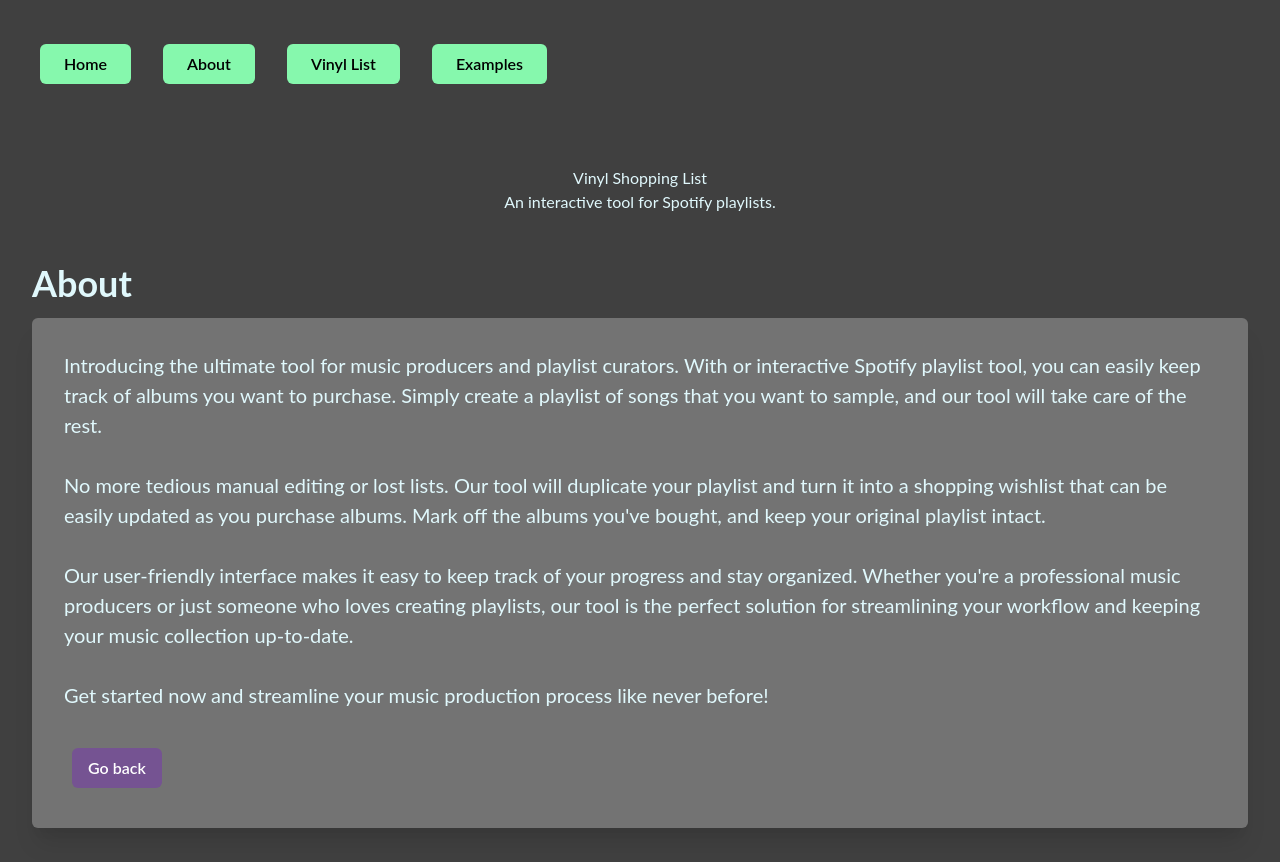
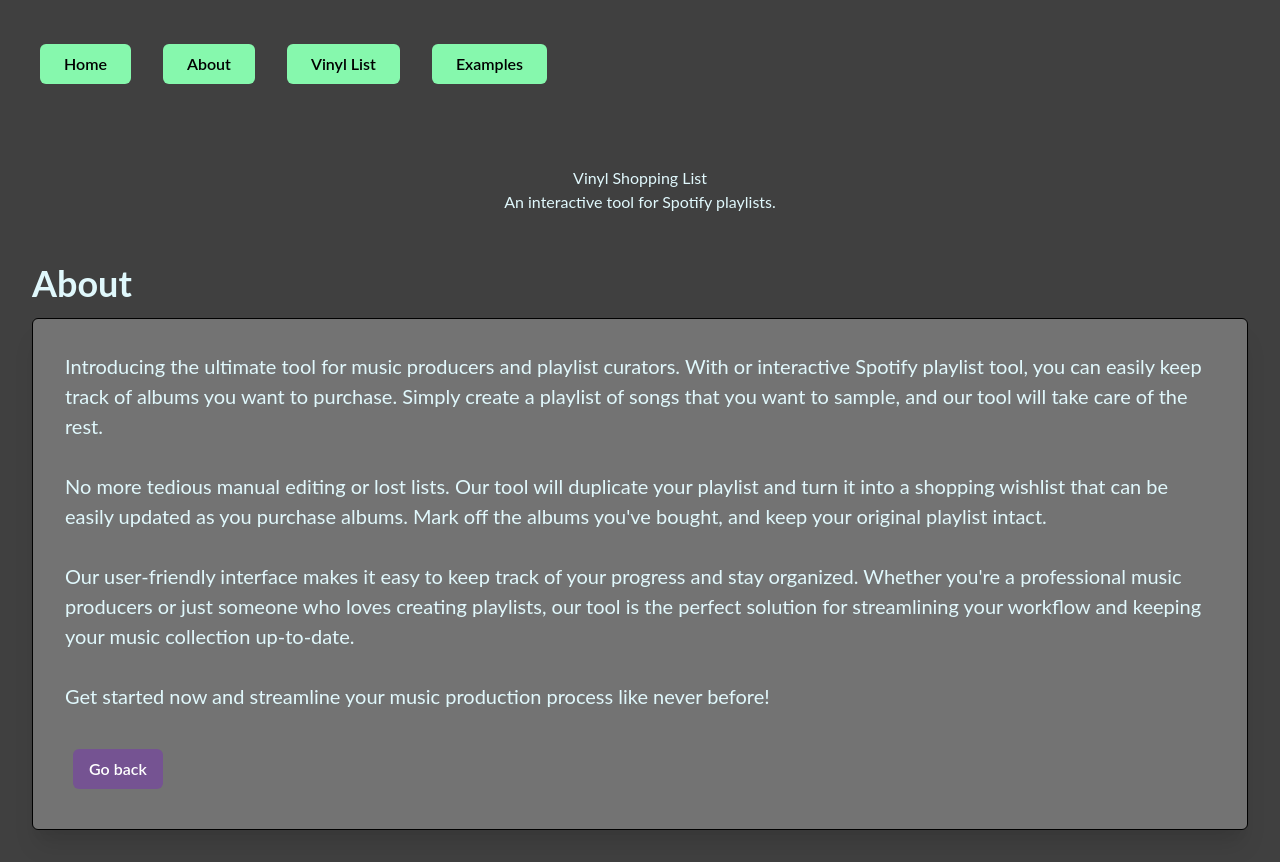
Before and after one commit to datoche-juarez/next-shopping-list, a Next.js app: page /about in a window 1280 px wide. Built offline with nearby package versions, Linux system fonts and the light colour scheme.

Commit message:
Page container styling updates..

```diff
--- a/pages/about.js
+++ b/pages/about.js
@@ -11,7 +11,7 @@ const about = () => {
         <Text as="b" fontSize="4xl">
           About
         </Text>
-        <Box boxShadow="xl" borderRadius="6" p="8" backgroundColor="bgGray.500">
+        <Box boxShadow="xl" borderRadius="6" p="8" backgroundColor="bgGray.500" border="1px solid black">
           <Text fontSize={{ sm: "md", md: "xl" }}>
             Introducing the ultimate tool for music producers and playlist
             curators. With or interactive Spotify playlist tool, you can easily
--- a/pages/examples.js
+++ b/pages/examples.js
@@ -11,7 +11,7 @@ const examples = () => {
         <Text as="b" fontSize="4xl">
           Examples
         </Text>
-        <Box boxShadow="xl" borderRadius="6" p="8" backgroundColor="bgGray.500">
+        <Box boxShadow="xl" borderRadius="6" p="8" backgroundColor="bgGray.500" border="1px solid black">
           <Text fontSize={{ sm: "xl", md: "2xl" }}>
             Examples section goes here...
           </Text>
--- a/pages/vinyl.js
+++ b/pages/vinyl.js
@@ -96,7 +96,7 @@ const vinyl = ({ users }) => {
         <Text as="b" fontSize="4xl">
           Vinyl List
         </Text>
-        <Box boxShadow="xl" borderRadius="6" p="8" backgroundColor="bgGray.500">
+        <Box boxShadow="xl" borderRadius="6" p="8" backgroundColor="bgGray.500" border="1px solid black">
           <Box mt="10px" mb="10px">
             <Text as="b" fontSize="2xl">
               Playlist Info
```
